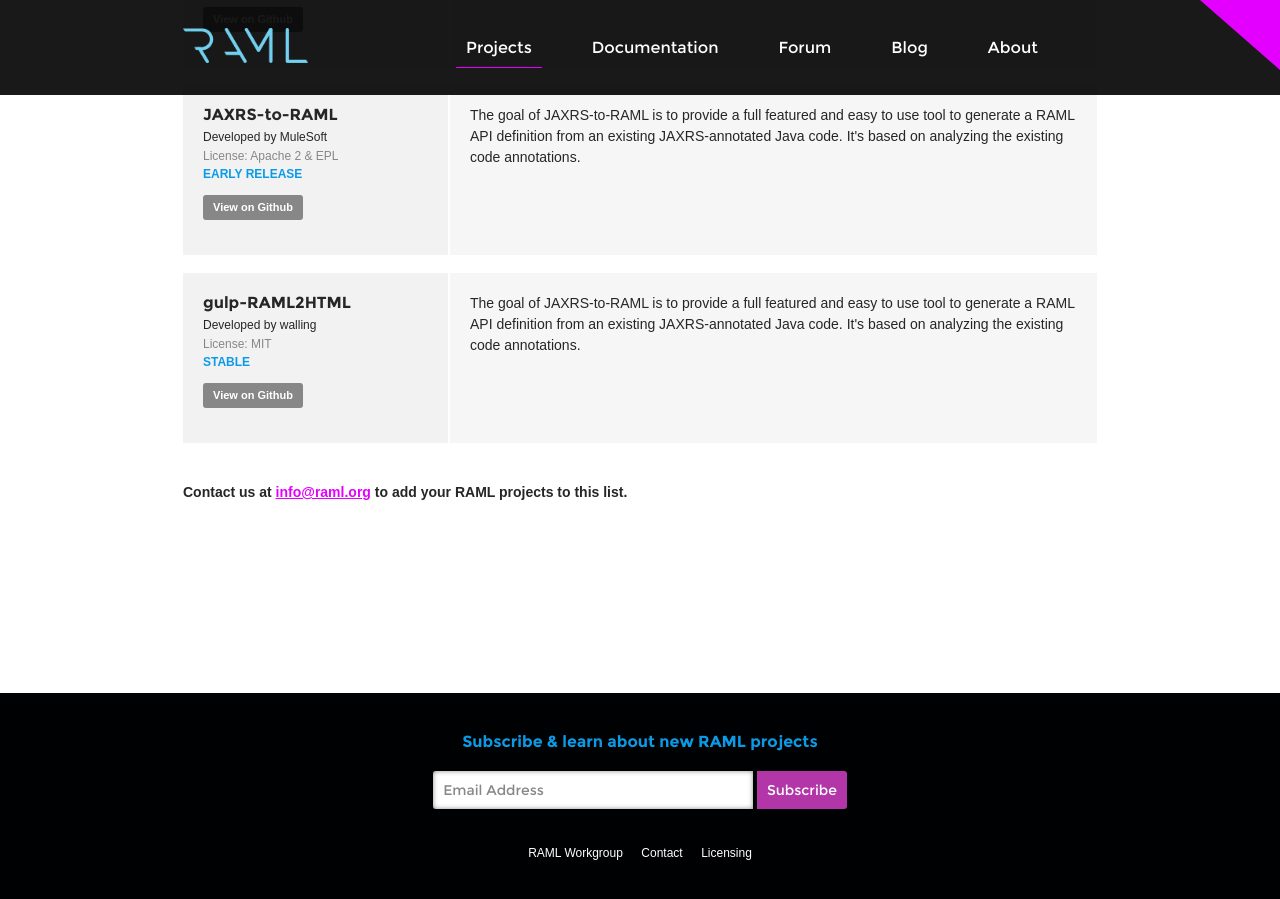
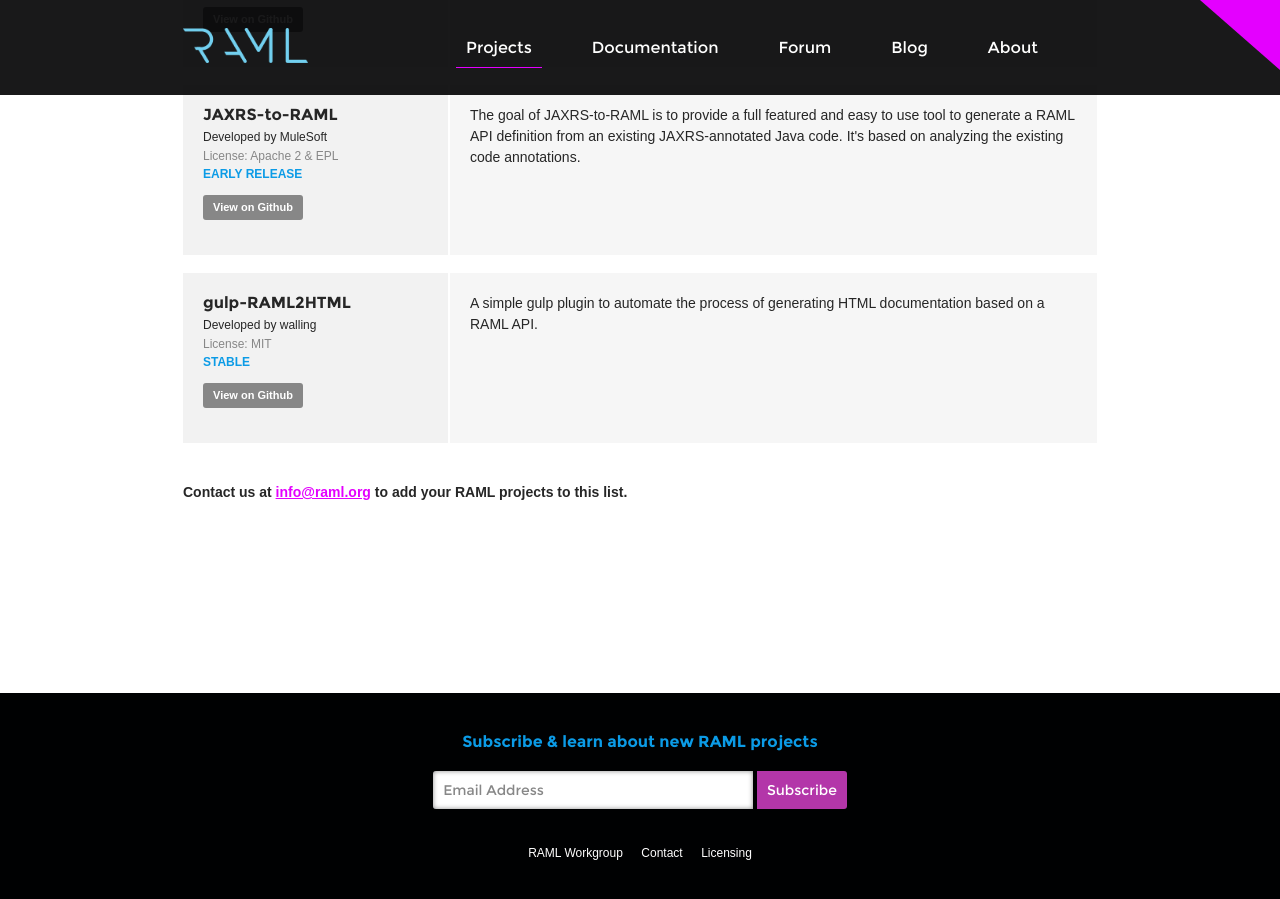
Before and after one commit to raml-org/raml-spec, a Jekyll site: the page built from projects.html, in a window 1280 px wide and 900 px high, scrolled down 3990 px. Built offline with Jekyll 4.4.1, drawn with Linux system fonts in a browser that asks for light colours; nearby versions of some CDN libraries; some web fonts are replaced; Markdown is read by kramdown in place of the engine named in the settings.

Commit message:
Fixing description

```diff
--- a/projects.html
+++ b/projects.html
@@ -346,8 +346,7 @@
                       <a href="https://github.com/walling/gulp-raml2html" class="project-github" target="_blank">View on Github</a>
                     </div>
                     <div class="project-description">
-                      <p>The goal of JAXRS-to-RAML is to provide a full featured and easy to use tool to generate a RAML API definition from an existing JAXRS-annotated Java code.
-                         It's based on analyzing the existing code annotations.</p>
+                      <p>A simple gulp plugin to automate the process of generating HTML documentation based on a RAML API.</p>
                     </div>
                   </li>
                   <li class="projects-add">
```
